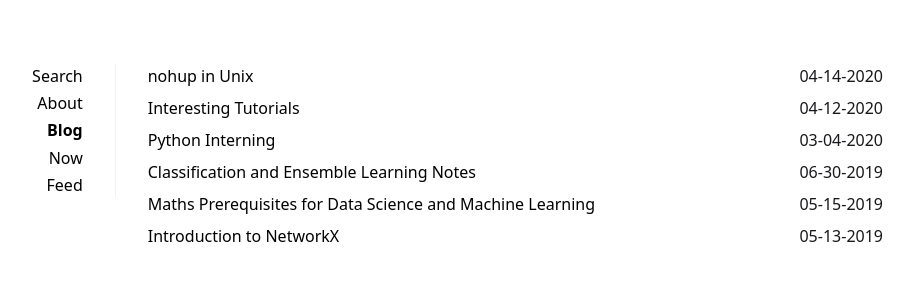
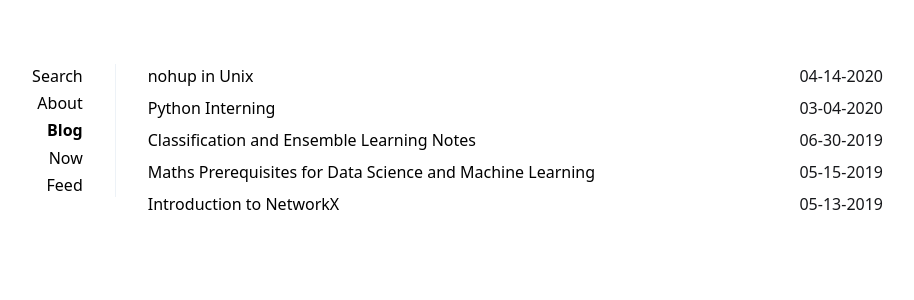
Before and after one commit to avinashbhat/avinashbhat.github.io, a Jekyll site: the page built from index.html, in a window 1280 px wide. Shown: the top 300 px of the page, without its empty margins (205-1119 px from the left). Built offline with Jekyll 4.4.1, drawn with Linux system fonts in a browser that asks for light colours; a file with an impossible date is left out.

Commit message:
Update 2020-04-12-pathways-list.md

```diff
--- a/_posts/2020-04-12-pathways-list.md
+++ b/_posts/2020-04-12-pathways-list.md
@@ -3,9 +3,10 @@ layout: post
 title: Interesting Tutorials
 description: Interesting Tutorials
 summary: Interesting Tutorials
-date: 2020-04-12
+date: {}
 category: exobrain
 comments: true
+published: true
 ---
 
 - [Data Science Study Path](http://datasciencemasters.org/)
```
